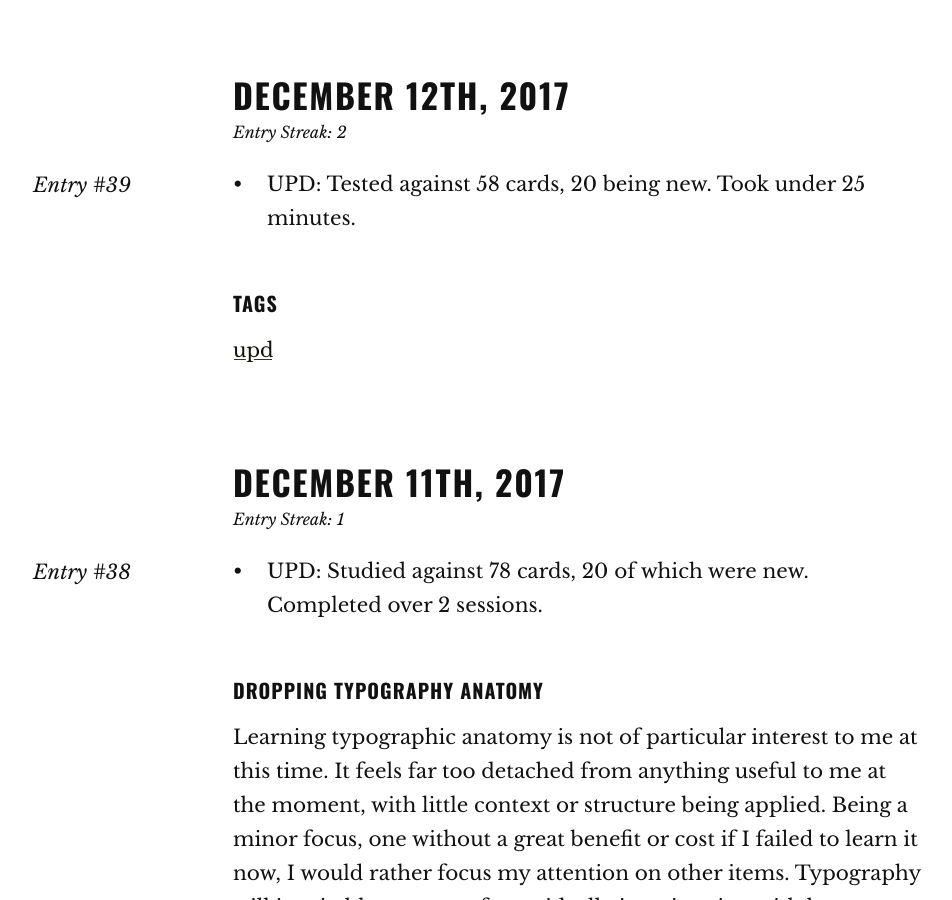
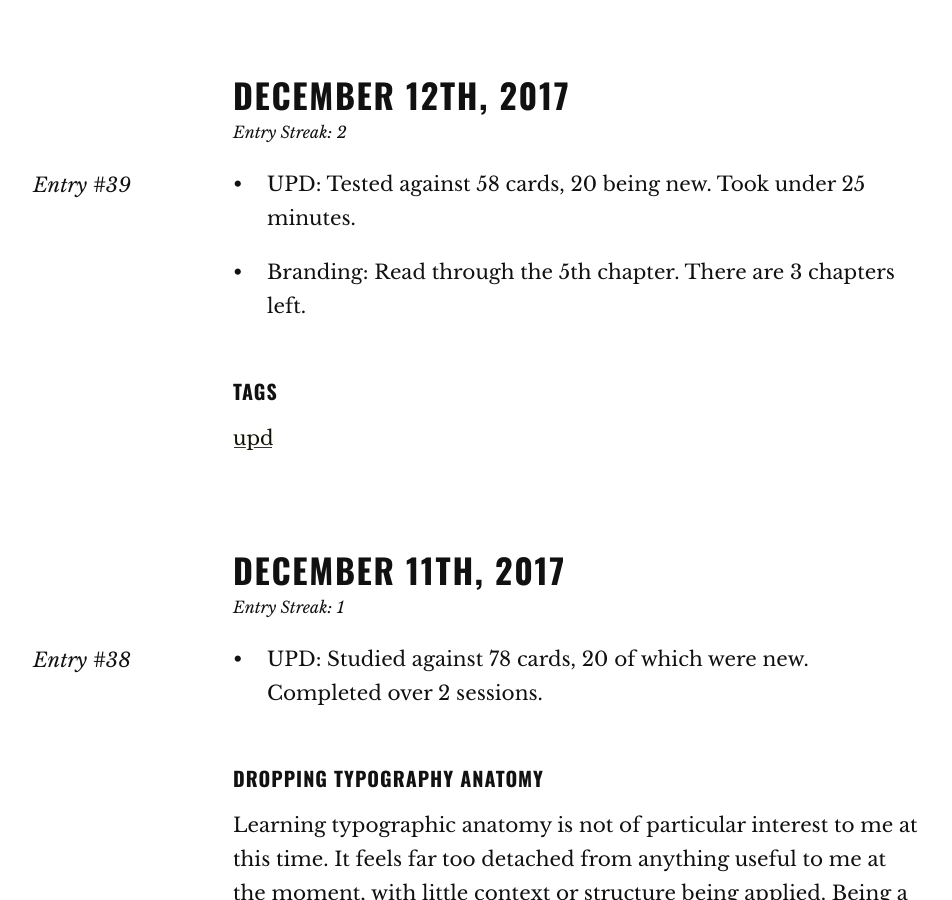
Before and after one commit to jpex/log, a Jekyll site: the page built from index.html, in a window 1280 px wide and 900 px high, scrolled down 1792 px. Shown: the whole window, without its empty margins (162-1114 px from the left). Built offline with Jekyll 4.4.1, drawn with Linux system fonts in a browser that asks for light colours; the list of posts is cut into pages by our own code.

Commit message:
Update 2017-12-12-39.md

```diff
--- a/_posts/2017-12-12-39.md
+++ b/_posts/2017-12-12-39.md
@@ -3,3 +3,5 @@ tags: upd
 ---
 
 * UPD: Tested against 58 cards, 20 being new. Took under 25 minutes.
+
+* Branding: Read through the 5th chapter. There are 3 chapters left.
```
